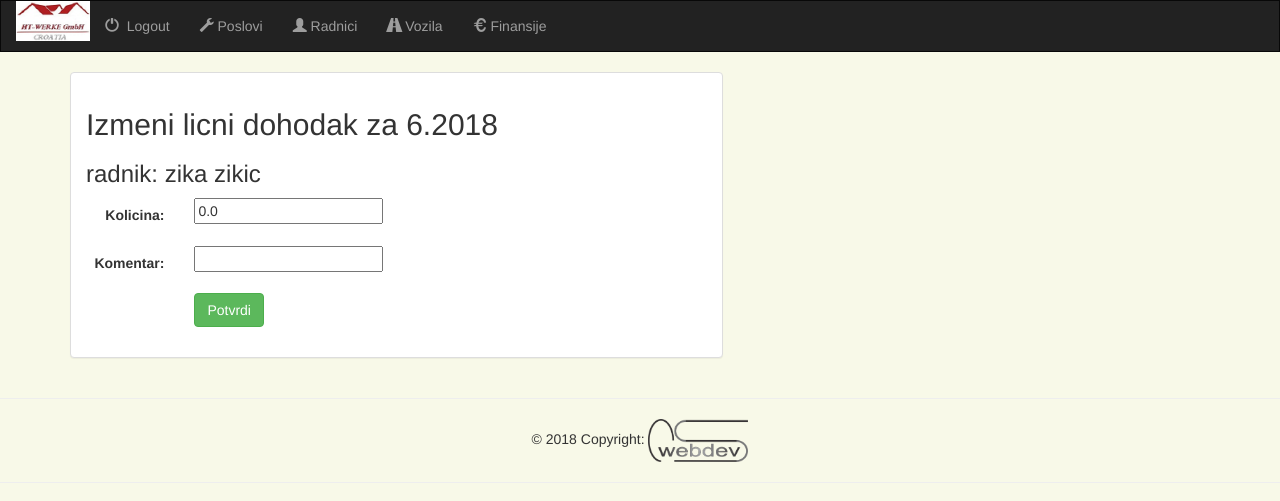
After one commit to papulic/htwerke_heroku_deploy_version, a Django app: page /administracija/azuriranje_licnog_dohodka/6/2018/1/1 in a window 1280 px wide. The commit adds this page. Shown: the top 501 px of the page. Run offline with Django 3.2, Linux system fonts and the light colour scheme; data comes from the database, SQL or seed files in the repository; some libraries are stand-ins or nearby versions.

Commit message:
Add files via upload

```diff
--- /dev/null
+++ b/projects/templates/projects/ld_update.html
@@ -0,0 +1,36 @@
+{% extends 'projects/base.html' %}
+{% block title %} - LD{% endblock %}
+{% block projects_active %}active{% endblock %}
+
+{% block content %}
+<div class="container">
+
+    <div class="row">
+
+        <div class="col-sm-12 col-md-7">
+            <div class="panel panel-default">
+                <div class="panel-body">
+                    <h2>Izmeni licni dohodak za  {{ instance.mesec }}.{{ instance.godina }}</h2>
+                    <h3>radnik:  {{ instance.radnik.ime }}</h3>
+                    {% if error_message %}
+                        <p><strong>{{ error_message }}</strong></p>
+                    {% endif %}
+                    <form class="form-horizontal" role="form" action="" method="post" enctype="multipart/form-data">
+                        {% csrf_token %}
+                        {% include 'projects/form_template.html' %}
+                        <div class="form-group">
+                            <div class="col-sm-offset-2 col-sm-10">
+                                <button type="submit" class="btn btn-success">Potvrdi</button>
+                            </div>
+                        </div>
+                    </form>
+                </div>
+            </div>
+        </div>
+
+
+
+    </div>
+
+</div>
+{% endblock %}
--- a/projects/templates/projects/ljudi.html
+++ b/projects/templates/projects/ljudi.html
@@ -73,6 +73,7 @@
                     <th>Dostupnost</th>
                     <th>Trenutno na poslu</th>
                     <th>Satnica</th>
+                    <th>Klasa</th>
                     <th>Ugovor važi do</th>
                     <th>Dana do isteka ugovora</th>
                 </tr>
@@ -101,6 +102,7 @@
                         ---------------------
                         {% endif %}</td>
                         <td>{{ radnik.satnica }} kn</td>
+                        <td>{{ radnik.klasa }}</td>
                         <td {% if radnik.dana_do_isteka_ugovora < 30 %}style="color:red"{% endif %}>{{ radnik.ugovor_vazi_do }}</td>
                         <td {% if radnik.dana_do_isteka_ugovora < 30 %}style="color:red"{% endif %}>{{ radnik.dana_do_isteka_ugovora }}</td>
                     </tr>
--- a/projects/templates/projects/poslovi.html
+++ b/projects/templates/projects/poslovi.html
@@ -59,6 +59,10 @@
             </div>
              {% if posao.dogovoreni_radni_sati != 0.0 %}
              <h4>Dogovoren radni sat: {{ posao.dogovoreni_radni_sati}}</h4>
+             <h5>Dogovoren radni sat za radnike klase 2: {{ posao.dogovoreni_radni_sati_klasa_2}}</h5>
+             <h6>Dogovoren radni sat za radnike klase 3: {{ posao.dogovoreni_radni_sati_klasa_3}}</h6>
+             <h6>Dogovoren radni sat za radnike klase 4: {{ posao.dogovoreni_radni_sati_klasa_4}}</h6>
+             <h6>Dogovoren radni sat za radnike klase 5: {{ posao.dogovoreni_radni_sati_klasa_5}}</h6>
              {% else %}
              <h4>Ovaj posao nije dogovoren na radni sat</h4>
              {% endif %}
--- a/projects/templates/projects/vozilo_detalji.html
+++ b/projects/templates/projects/vozilo_detalji.html
@@ -15,7 +15,7 @@
     </div>
     <div class="row">
     <h1>{{ vozilo.marka }}</h1>
-
+        <h2>{{ vozilo.registracija }}</h1>
         <h4>Dana do isteka registracije: {{ preostalo_dana }}</h4>
         {% if vozilo.trenutno_duzi %}
         <h4>Trenutno duži: {{ vozilo.trenutno_duzi }}</h4>
```
Also changed, not shown: projects/templates/projects/mesecni_izvod.html (+11 -0 lines).
